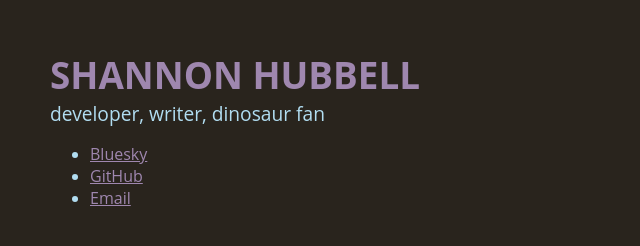
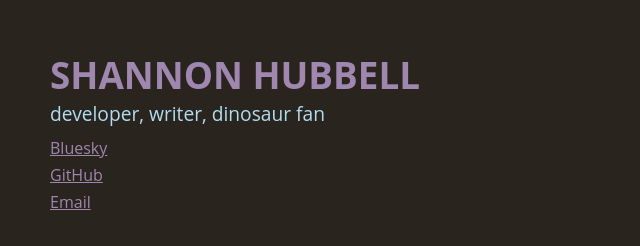
Before and after one commit to shannonhubbell/shannonhubbell.github.io, an Astro site: page / in a window 1280 px wide. Shown: the whole page, without its empty margins (0-640 px from the left). Built offline with nearby package versions, Linux system fonts and the light colour scheme; Astro itself is replaced by a stand-in of ours.

Commit message:
link list display

```diff
--- a/src/components/HeaderBar.astro
+++ b/src/components/HeaderBar.astro
@@ -39,4 +39,14 @@ import shannonHeadshot from "../assets/sh-headshot.webp";
     a {
         color: var(--color-highlight);
     }
+    #links {
+        ul {
+            list-style: none;
+            margin: 10px 0;
+            padding: 0;
+            li {
+                margin: 5px 0;
+            }
+        }
+    }
 </style>
```
